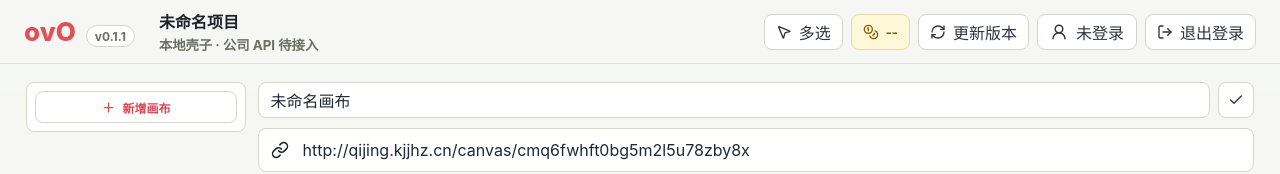
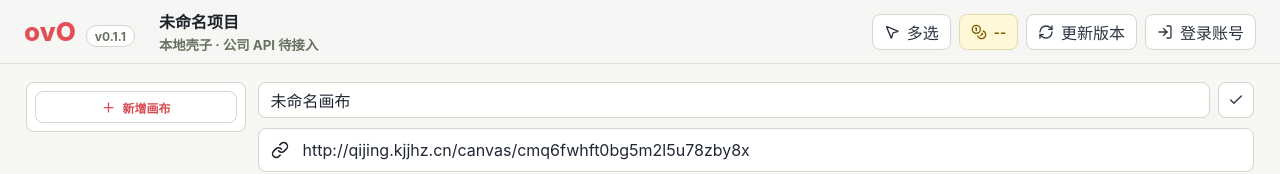
Before and after one commit to LiuMingXu888/ovO_create_video_platform, a React (Vite) app: page / in a window 1280 px wide. Shown: the top 174 px of the page. Built offline with nearby package versions, Linux system fonts and the light colour scheme.

Commit message:
feat(ui): 顶栏登录区改 状态标签(仅登录显示)+登录账号/退出账户切换
Co-Authored-By: Claude Opus 4.8 (1M context) <noreply@anthropic.com>

```diff
--- a/src/App.tsx
+++ b/src/App.tsx
@@ -1749,6 +1749,7 @@ export function App() {
         onDownloadSelected={handleDownloadSelected}
         onDeleteSelected={handleDeleteSelected}
         onUpdateClick={handleManualUpdateClick}
+        onOpenLogin={() => handleOpenLogin()}
         onLogout={handleLogout}
       />
 
--- a/src/components/AppHeader.tsx
+++ b/src/components/AppHeader.tsx
@@ -1,4 +1,4 @@
-import { Coins, Download, LogOut, MousePointer2, RefreshCw, SquareCheck, Trash2, UserRound, X } from "lucide-react";
+import { Coins, Download, LogIn, LogOut, MousePointer2, RefreshCw, SquareCheck, Trash2, UserRound, X } from "lucide-react";
 import type { AuthState, CanvasProject } from "../types";
 import { getManualUpdateButtonLabel, isManualUpdateBusy, type ManualUpdateState } from "../update/manualUpdateState";
 
@@ -16,6 +16,7 @@ interface AppHeaderProps {
   onDeleteSelected?: () => void;
   onCancelSelectionMode?: () => void;
   onUpdateClick?: () => void;
+  onOpenLogin?: () => void;
   onLogout?: () => void;
 }
 
@@ -33,6 +34,7 @@ export function AppHeader({
   onDeleteSelected,
   onCancelSelectionMode,
   onUpdateClick,
+  onOpenLogin,
   onLogout
 }: AppHeaderProps) {
   const accountLabel =
@@ -117,21 +119,42 @@ export function AppHeader({
           <RefreshCw size={16} />
           <span>{getManualUpdateButtonLabel(updateState)}</span>
         </button>
-        <button type="button" className="account-button" title="账户">
+        {authState.status === "authenticated" && (
+          <div className="account-button" title="账户" aria-label={`已登录 ${accountLabel}`}>
             <UserRound size={18} />
             <span>{accountLabel}</span>
-        </button>
+          </div>
+        )}
+        {authState.status === "checking" && (
+          <div className="account-button" title="账户">
+            <UserRound size={18} />
+            <span>检查中</span>
+          </div>
+        )}
+        {authState.status === "authenticated" ? (
           <button
             type="button"
             className="header-tool-button"
-          aria-label="退出登录"
-          title="退出登录"
+            aria-label="退出账户"
+            title="退出账户"
             onClick={onLogout}
+          >
+            <LogOut size={16} />
+            <span>退出账户</span>
+          </button>
+        ) : (
+          <button
+            type="button"
+            className="header-tool-button"
+            aria-label="登录账号"
+            title="登录账号"
+            onClick={onOpenLogin}
             disabled={authState.status === "checking"}
           >
-          <LogOut size={16} />
-          <span>退出登录</span>
+            <LogIn size={16} />
+            <span>登录账号</span>
           </button>
+        )}
       </div>
     </header>
   );
```
Also changed, not shown: 1 other file (tests, documents, lock files or other folders). Lines whose indentation alone changed are shown as unchanged.
